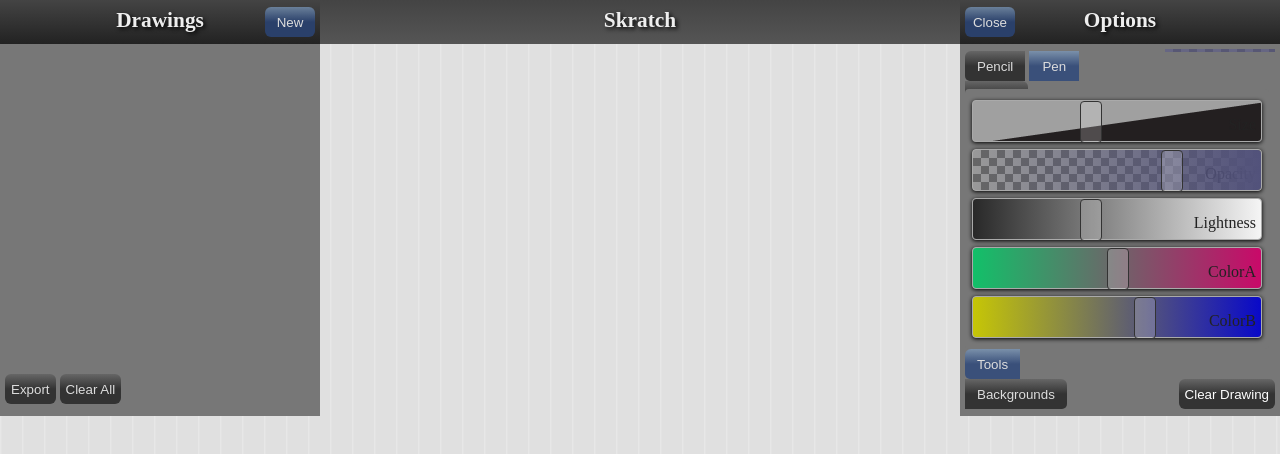
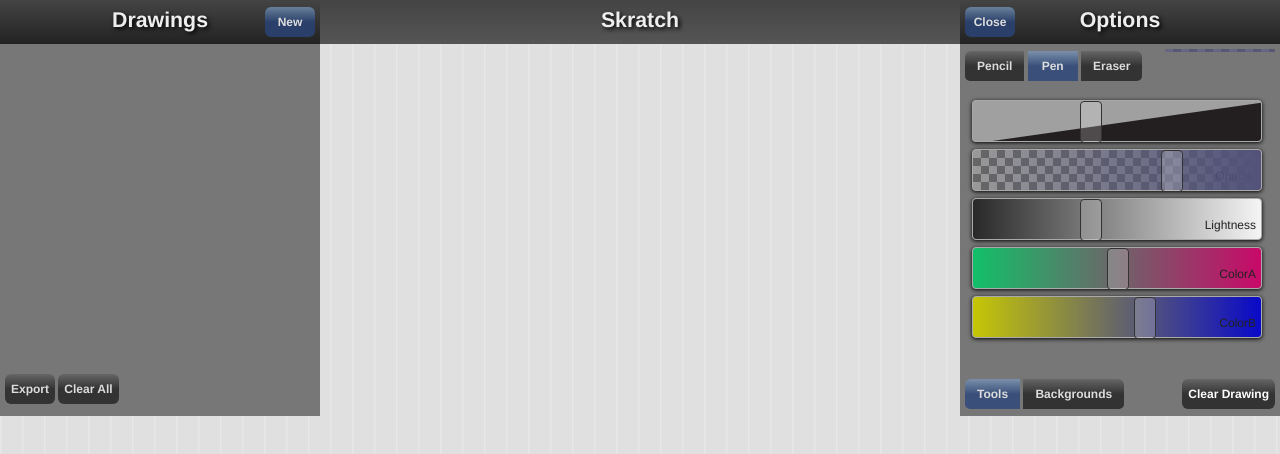
Before and after one commit to andyvanee/skratch, a plain HTML site: page index.html in a window 1280 px wide. Both pictures are taken after a click on the button "Options". Drawn offline with Linux system fonts and the light colour scheme.

Commit message:
Improved lesser-styled appearance and fixed a Firefox bug of dragging invisible content

```diff
--- a/css/style.css
+++ b/css/style.css
@@ -1,7 +1,7 @@
 body {margin: 0; padding: 0; overflow: hidden; background: #EEE;}
-body, button {font: normal bold 12px "Helvetica" sans-serif;}
+body, button {font: normal bold 12px Helvetica, sans-serif;}
 
-h1 {margin: 0; font-weight: bold; font-size: 16pt; text-shadow: #000 2px 2px 4px; line-height: 1.9em; width: 100px; left: 50%; margin-left: -50px; text-align: center;}
+h1 {margin: 0; font-weight: bold; font-size: 16pt; font-family: Helvetica, Arial; text-shadow: #000 2px 2px 4px; line-height: 1.9em; width: 100px; left: 50%; margin-left: -50px; text-align: center;}
 .header, a, ul {color: #EEE; font-family: "Helvetica" Arial sans-serif;position: absolute; z-index: 10}
 .header {background: #444;
 	background-image: -webkit-gradient(linear, left top, left bottom, color-stop(0, #444), color-stop(1, #555));
@@ -12,15 +12,15 @@
 p {margin: 5px 7px;}
 
 .header button, .pane button, button
-	{border: 0; border-radius: 6px; -webkit-border-radius: 6px; min-width: 50px; height: 30px; padding: 0 6px; margin: 0;}
+	{border: 0; border-radius: 6px; -webkit-border-radius: 6px; -moz-border-radius: 6px; min-width: 50px; height: 30px; padding: 0 6px; margin: 0;}
 
 .pane .header {background: #333; background-image: -webkit-gradient(linear, left top, left bottom, color-stop(0, #444), color-stop(1, #222))}
 
-.header button, button{background: #202020; color: #DDD; top: 7px; background-image: -webkit-gradient(linear, left top, left bottom, color-stop(0, #6A809A), color-stop(0.5, #2a406a), color-stop(1, #2a406a))}
-.pane .content button{background-image: -webkit-gradient(linear, left top, left bottom, color-stop(0, #666), color-stop(0.5, #333), color-stop(1, #333))}
+.header button, button{background: #4a608a; color: #DDD; top: 7px; background-image: -webkit-gradient(linear, left top, left bottom, color-stop(0, #6A809A), color-stop(0.5, #2a406a), color-stop(1, #2a406a))}
+.pane .content button{background: #333;background-image: -webkit-gradient(linear, left top, left bottom, color-stop(0, #666), color-stop(0.5, #333), color-stop(1, #333))}
 
-button:hover{background: #1a304a; background-image: -webkit-gradient(linear, left top, left bottom, color-stop(0, #7A90AA), color-stop(0.5, #3a507a), color-stop(1, #3a507a))}
-button:active{background: #204888; background-image: -webkit-gradient(linear, left top, left bottom, color-stop(0, #6a809a), color-stop(1, #1a304a))}
+button:hover{background: #3a507a; background-image: -webkit-gradient(linear, left top, left bottom, color-stop(0, #7A90AA), color-stop(0.5, #3a507a), color-stop(1, #3a507a))}
+button:active{background: #6a809a; background-image: -webkit-gradient(linear, left top, left bottom, color-stop(0, #6a809a), color-stop(1, #1a304a))}
 
 .page {margin: 0; padding: 0; width: 100%; position: relative; top: 44px; text-align: left; overflow: hidden;}
 
@@ -41,7 +41,7 @@
 h1, .header, .header button, .pane, .pane .content {position: absolute;}
 .page, .pane {display: none;}
 
-.button-set {position: relative; margin: 0; top: 7px; left: 5px; width: 180px;}
+.button-set {position: relative; margin: 0; top: 7px; left: 5px; width: 220px;}
 .button-set button { -webkit-border-radius: 0;border-radius: 0; margin: 0 0px; padding: 8px 12px;}
 .button-set button:first-child{ border-top-left-radius: 6px; border-bottom-left-radius: 5px; -webkit-border-top-left-radius: 6px; -webkit-border-bottom-left-radius: 5px;}
 .button-set button:last-child{ border-top-right-radius: 6px; border-bottom-right-radius: 5px; -webkit-border-top-right-radius: 6px; -webkit-border-bottom-right-radius: 5px;}
@@ -59,7 +59,7 @@
 #tools {top: 44px; right: 0}
 #backgrounds {top: 44px; right: 0px; display: none;}
 
-.opt-navigate {position: absolute; width: 160px; bottom: 7px; left: 5px; top: auto; right: auto;}
+.opt-navigate {position: absolute; width: 190px; bottom: 7px; left: 5px; top: auto; right: auto;}
 #opt-clear {position: absolute; bottom: 7px; right: 5px; top: auto; left: auto; background-color: #999; color: #FFF}
 
 #canvas-container{width: 100%; position: relative; display: block; overflow: hidden; display: none;}
--- a/index.html
+++ b/index.html
@@ -79,9 +79,9 @@
 			<button id="app-back" class="left-button">Done</button>
 			<button id="app-option" class="right-button">Options</button>
 		</div>
+
 		<div class="page" id="canvas-container">
 			<div id="click-catcher">
-				<div class="alert">Alert, something went wrong!</div>
 			</div> <!-- end page -->
 			<!-- Canvas gets injected here -->
 		</div>
--- a/js/skratch-UI.js
+++ b/js/skratch-UI.js
@@ -313,6 +313,7 @@
 		}
 	},
 	mouse_event = function (e) {
+		e.preventDefault();
 		var position = {};
 		if (e.layerX || e.layerX === 0) { // Firefox
 			position.x = e.layerX;
```
